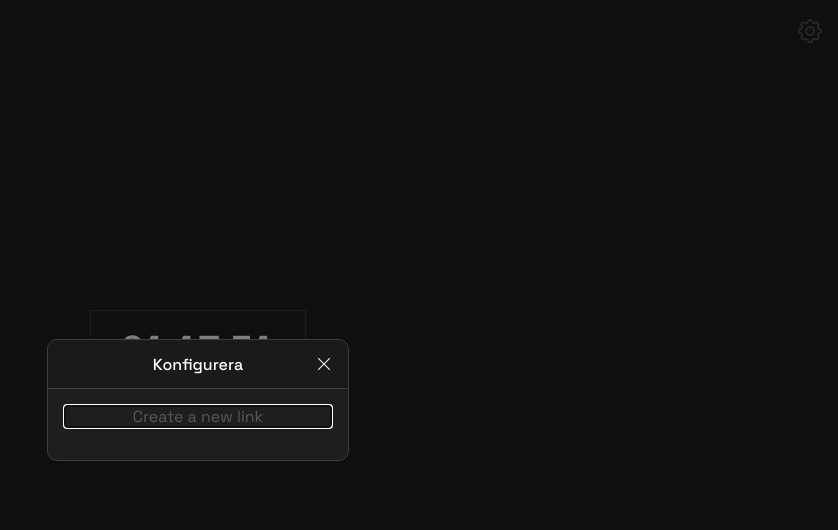
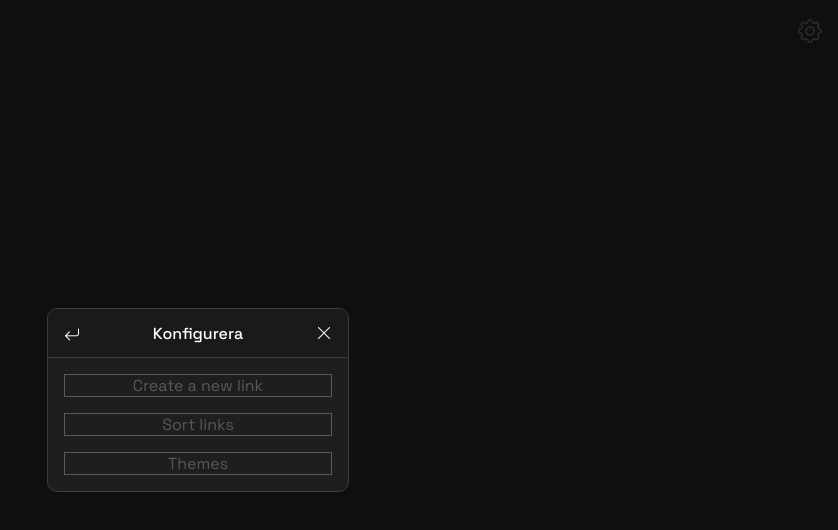
Before and after one commit to aggeB8/homepage, a Vue app: page / in a window 1280 px wide. Both pictures are taken after a click on the icon 1252 px from the left and 31 px from the top of the page. Shown: the top 530 px of the page, without its empty margins (442-1280 px from the left). Built offline with nearby package versions, Linux system fonts and the light colour scheme.

Commit message:
overall progress

```diff
--- a/package.json
+++ b/package.json
@@ -8,6 +8,7 @@
     "preview": "vite preview"
   },
   "dependencies": {
+    "@vueuse/core": "^10.3.0",
     "vue": "^3.3.4",
     "vue-router": "^4.2.4"
   },
--- a/src/assets/base.css
+++ b/src/assets/base.css
@@ -7,4 +7,7 @@
 
   --border-color: #3d3d3d;
   --border-gradient: linear-gradient(135deg, #3d3d3d, #00000000) 1;
+  --border-radius: 10px;
+
+  --icon-size: 1.7rem;
 }
--- a/src/assets/main.css
+++ b/src/assets/main.css
@@ -34,6 +34,8 @@ button {
   border: 1px solid #ffffff42;
   color: #ffffff42;
   cursor: pointer;
+  outline: none;
+  box-shadow: none;
 }
 
 input:focus {
--- a/src/components/Clock.vue
+++ b/src/components/Clock.vue
@@ -31,6 +31,12 @@
 </template>
 
 <style scoped>
+    p {
+        font-variant-numeric: tabular-nums;
+        font-size: 2.25rem;
+        font-weight: 500;
+    }
+
     #wrapper {
         width: 100%;
         display: flex;
@@ -46,10 +52,4 @@
         width: fit-content;
         padding: 15px 30px 15px 30px;;
     }
-
-    p {
-        font-variant-numeric: tabular-nums;
-        font-size: 2.25rem;
-        font-weight: 500;
-    }
 </style>
--- a/src/components/Modal.vue
+++ b/src/components/Modal.vue
@@ -16,8 +16,9 @@
     <i id="gear" @click="openModal" class="bi bi-gear"></i>
     <dialog id="modal">
         <header>
+            <i @click="router.push('/')" id="return-button" class="bi bi-arrow-return-left"></i>
             <p>Konfigurera</p>
-            <i @click="closeModal" class="bi bi-x-lg"></i>
+            <i @click="closeModal" id="close-button" class="bi bi-x-lg"></i>
         </header>
         <div id="modal-container">
             <RouterView />
@@ -26,12 +27,11 @@
 </template>
 
 <style scoped>
-    .bi-x-lg {
+    i {
         cursor: pointer;
     }
 
     #gear {
-        cursor: pointer;
         font-size: 1.5rem;
         position: absolute;
         right: 1rem;
@@ -81,7 +81,13 @@
         border-color: var(--border-color);
     }
 
-    header > i {
+    #return-button {
+        position: absolute;
+        left: 1rem;
+        top: 1rem;
+    }
+
+    #close-button {
         position: absolute;
         right: 1rem;
     }
--- a/src/components/Searchbar.vue
+++ b/src/components/Searchbar.vue
@@ -1,23 +1,49 @@
 <script setup>
-    //http://www.google.com/search?q=
+    import { onKeyStroke } from '@vueuse/core'
+    import { ref } from 'vue'
+
+    let searchString = ref()
+
+    onKeyStroke((e) => {
+        const searchbar = document.querySelector('#searchbar')
+
+        if (!modal.open) {
+            switch(e.key) {
+                case 'Enter':
+                    if (searchbar.open) {
+                        window.open(`http://www.google.com/search?q=${searchString.value}`, '_blank');
+                        break
+                    }
+                case 'Escape':
+                    break
+                default:
+                    searchbar.showModal()
+            }
+        }
+    })
 </script>
 
 <template>
-    <div id="wrapper">
-        <input type="text">
-    </div>
+    <dialog id="searchbar">
+        <input v-model="searchString" type="text" name="" id="">
+    </dialog>
 </template>
 
 <style scoped>
-    #wrapper {
-        width: 100%;
-        display: flex;
-        justify-content: center;
-        align-items: center;
-        margin-bottom: 40px;
+    input {
+        font-size: 2rem;
+        width: 400px;
     }
 
-    input {
-        width: 300px;
+    #searchbar {
+        background-color: #00000000;
+        border: none;
+        top: 20%;
+        left: 50%;
+        transform: translate(-50%, -50%);
+    }
+
+    #searchbar::backdrop {
+        background-color: rgba(0, 0, 0, 0.757);
     }
 </style>
--- a/src/router/index.js
+++ b/src/router/index.js
@@ -11,11 +11,27 @@ const router = createRouter({
     },
     {
       path: '/createlink',
-      name: 'Create Link',
+      name: 'Create link',
       // route level code-splitting
       // this generates a separate chunk (About.[hash].js) for this route
       // which is lazy-loaded when the route is visited.
       component: () => import('../views/CreateLinkView.vue')
+    },
+    {
+      path: '/sortlinks',
+      name: 'Sort links',
+      // route level code-splitting
+      // this generates a separate chunk (About.[hash].js) for this route
+      // which is lazy-loaded when the route is visited.
+      component: () => import('../views/SortLinksView.vue')
+    },
+    {
+      path: '/themes',
+      name: 'Themes',
+      // route level code-splitting
+      // this generates a separate chunk (About.[hash].js) for this route
+      // which is lazy-loaded when the route is visited.
+      component: () => import('../views/ThemesView.vue')
     }
   ]
 })
--- a/src/views/CreateLinkView.vue
+++ b/src/views/CreateLinkView.vue
@@ -75,9 +75,9 @@
     }
 
     .icon-wrapper {
-        font-size: 1.7rem;
+        font-size: var(--icon-size);
         border: 1px solid var(--border-color);
-        border-radius: 10px;
+        border-radius: var(--border-radius);
         width: 32%;
         height: 32%;
         display: flex;
--- a/src/views/HomeView.vue
+++ b/src/views/HomeView.vue
@@ -1,80 +1,20 @@
 <script setup>
     //splitta en entry till flera och gör de till local
-    import { ref } from 'vue'
     import router from '../router'
-
-    let linkArray = ref(JSON.parse(localStorage.getItem('links')))
-
-    function linkIndex(link) {
-        return linkArray.value.indexOf(link)
-    }
-
-    function deleteLink(link) {
-        let index = linkIndex(link)
-
-        linkArray.value.splice(index, 1)
-        localStorage.setItem('links', JSON.stringify(linkArray.value))
-    }
-
-    function moveLinkUp(link) {
-        let index = linkIndex(link)
-        if (index > 0) {
-            linkArray.value.splice(index, 1)
-            linkArray.value.splice(index-1, 0, link)
-            localStorage.setItem('links', JSON.stringify(linkArray.value))
-        }
-    }
-
-    function moveLinkDown(link) {
-        let index = linkIndex(link)
-        linkArray.value.splice(index, 1)
-        linkArray.value.splice(index+1, 0, link)
-        localStorage.setItem('links', JSON.stringify(linkArray.value))
-    }
 </script>
 
 <template>
     <button @click="router.push('/createlink')">Create a new link</button>
-    <div class="links">
-        <div class="link" v-for="link in linkArray">
-            <div class="sort-order">
-                <i @click="moveLinkUp(link)" class="bi bi-arrow-bar-up"></i>
-                <i @click="moveLinkDown(link)" class="bi bi-arrow-bar-down"></i>
-            </div>
-
-            <i :class="link.linkIcon"></i>
-            <p @click="deleteLink(link)">delete</p>
-        </div>
-    </div>
+    <button @click="router.push('/sortlinks')">Sort links</button>
+    <button @click="router.push('/themes')">Themes</button>
 </template>
 
 <style scoped>
     button {
         width: 100%;
+    }
+
+    button:not(:last-child) {
         margin-bottom: 1rem;
     }
-
-    .link {
-        align-items: center;
-        display: flex;
-        flex-direction: row;
-        gap: 1rem;
-    }
-
-    .link:not(:last-child) {
-        margin-bottom: 1rem;
-    }
-
-    .link > p {
-        cursor: pointer;
-    }
-
-    .sort-order {
-        display: flex;
-        flex-direction: column;
-    }
-
-    .sort-order > i {
-        font-size: 20px;
-    }
 </style>
--- /dev/null
+++ b/src/views/SortLinksView.vue
@@ -0,0 +1,93 @@
+<script setup>
+    //splitta en entry till flera och gör de till local
+    import { ref } from 'vue'
+    import router from '../router'
+
+    let linkArray = ref(JSON.parse(localStorage.getItem('links')))
+
+    function linkIndex(link) {
+        return linkArray.value.indexOf(link)
+    }
+
+    function deleteLink(link) {
+        let index = linkIndex(link)
+        linkArray.value.splice(index, 1)
+        localStorage.setItem('links', JSON.stringify(linkArray.value))
+    }
+
+    function moveLinkUp(link) {
+        let index = linkIndex(link)
+        if (index > 0) {
+            linkArray.value.splice(index, 1)
+            linkArray.value.splice(index-1, 0, link)
+            localStorage.setItem('links', JSON.stringify(linkArray.value))
+        }
+    }
+
+    function moveLinkDown(link) {
+        let index = linkIndex(link)
+        linkArray.value.splice(index, 1)
+        linkArray.value.splice(index+1, 0, link)
+        localStorage.setItem('links', JSON.stringify(linkArray.value))
+    }
+</script>
+
+<template>
+    <div id="links">
+        <div class="link" v-for="link in linkArray">
+            <div class="sort-order">
+                <i @click="moveLinkUp(link)" class="bi bi-arrow-bar-up"></i>
+                <i @click="moveLinkDown(link)" class="bi bi-arrow-bar-down"></i>
+            </div>
+
+            <i id="icon" :class="link.linkIcon"></i>
+            <p @click="deleteLink(link)">delete</p>
+        </div>
+    </div>
+</template>
+
+<style scoped>
+    p {
+        cursor: pointer;
+    }
+
+    .sort-order > i {
+        cursor: pointer;
+    }
+
+    #icon {
+        font-size: var(--icon-size);
+    }
+
+    button {
+        width: 100%;
+        margin-bottom: 1rem;
+    }
+
+    #links {
+        width: 100%;
+    }
+
+    .link {
+        align-items: center;
+        display: flex;
+        flex-direction: col;
+        gap: 1rem;
+        border: 1px solid var(--border-color);
+        border-radius: var(--border-radius);
+        padding: 20px;
+    }
+
+    .link:not(:last-child) {
+        margin-bottom: 1rem;
+    }
+
+    .sort-order {
+        display: flex;
+        flex-direction: column;
+    }
+
+    .sort-order > i {
+        font-size: 20px;
+    }
+</style>
--- /dev/null
+++ b/src/views/ThemesView.vue
@@ -0,0 +1,11 @@
+<script setup>
+
+</script>
+
+<template>
+
+</template>
+
+<style scoped>
+
+</style>
```
Also changed, not shown: 1 other file (tests, documents, lock files or other folders).
